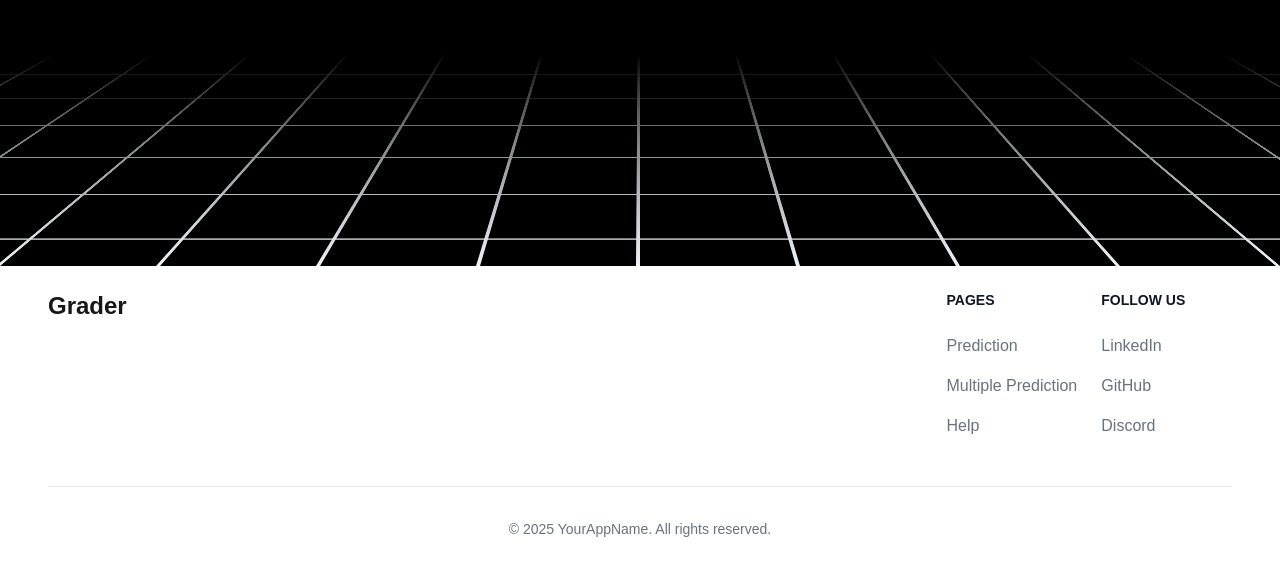
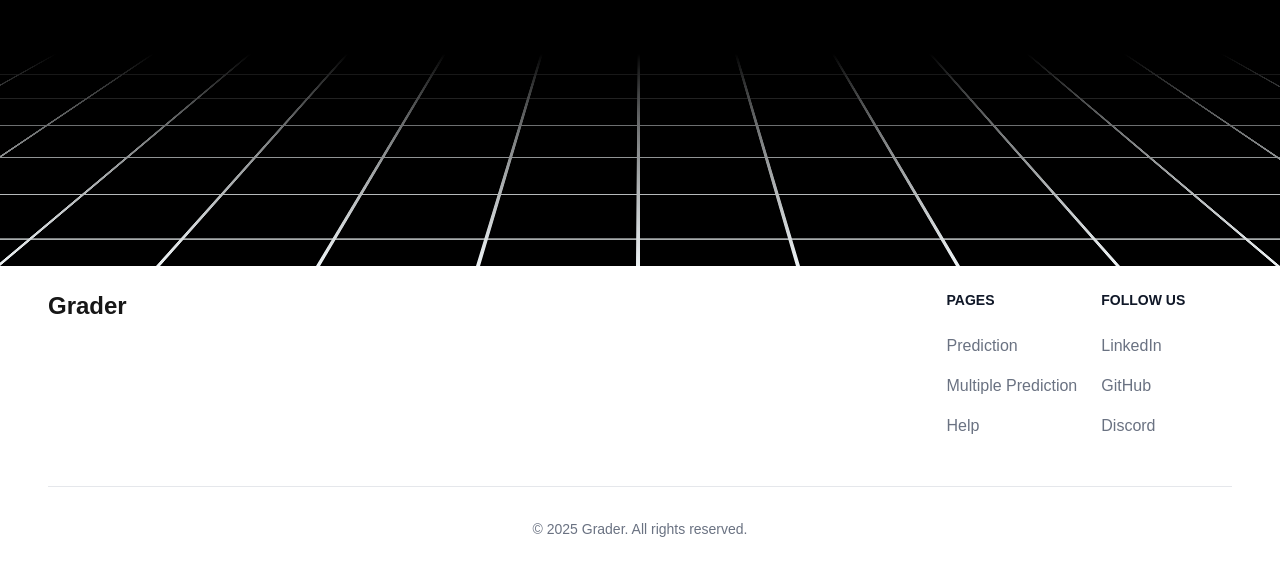
Before and after one commit to ujjwal-poudel/grader, a Next.js app: page /prediction in a window 1280 px wide. Shown: the part 2035-2598 px from the top of the page. Built offline with nearby package versions, Linux system fonts and the light colour scheme.

Commit message:
Footer Updated

```diff
--- a/src/components/Footer.js
+++ b/src/components/Footer.js
@@ -50,7 +50,7 @@ export default function Footer() {
 
         <hr className="my-6 border-gray-200 sm:mx-auto dark:border-gray-700 lg:my-8" />
         <div className="text-center text-sm text-gray-500 dark:text-gray-400">
-          © {new Date().getFullYear()} YourAppName. All rights reserved.
+          © {new Date().getFullYear()} Grader. All rights reserved.
         </div>
       </div>
     </footer>
```
